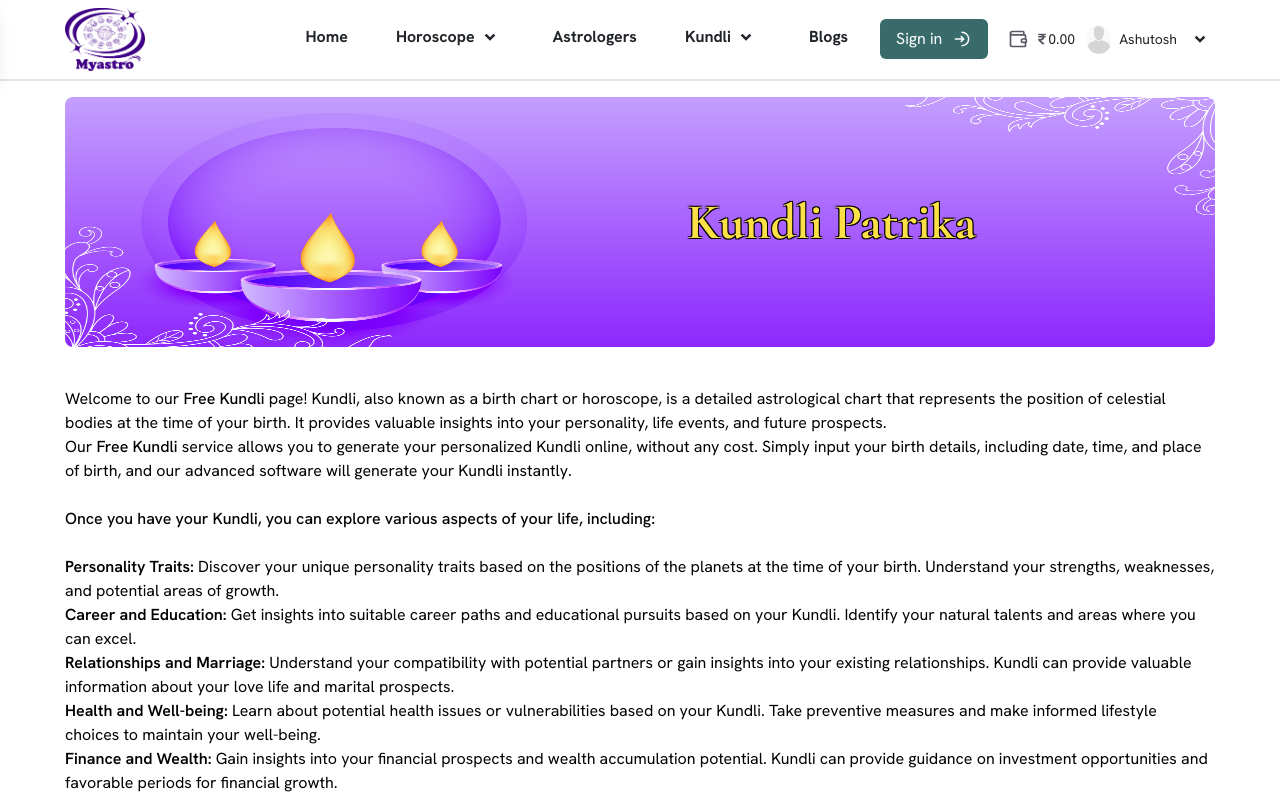
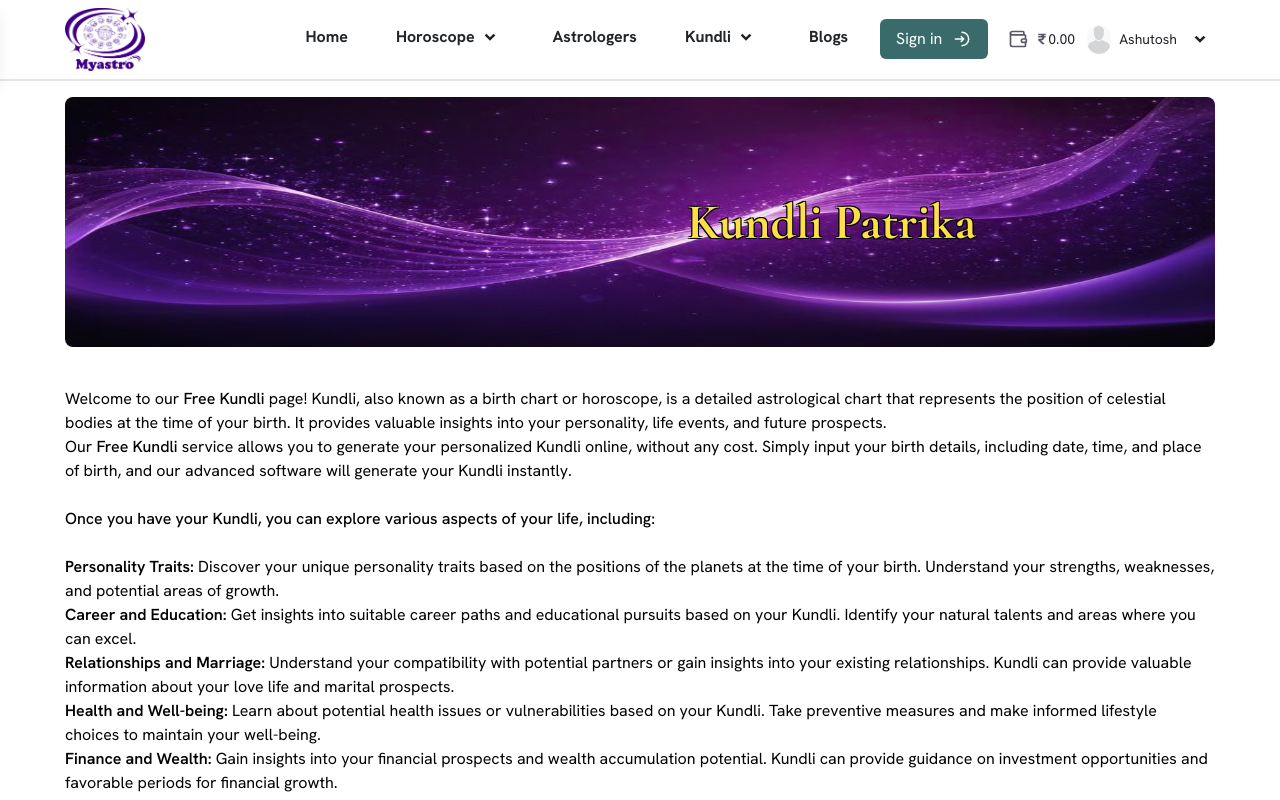
Before and after one commit to A-S-H-U-T-O-S-H-7/Myastro, a Next.js app: page /horoscope/free-kundli in a window 1280 px wide. Shown: the top 800 px of the page. Built offline with nearby package versions, Linux system fonts and the light colour scheme; a web font is replaced by a local one.

Commit message:
free kundli bg change

```diff
--- a/src/app/(Web)/horoscope/free-kundli/page.jsx
+++ b/src/app/(Web)/horoscope/free-kundli/page.jsx
@@ -9,7 +9,7 @@ function page() {
   return <div>
       <div className=" px-[10px] lg:px-[65px] py-4 ">
         <div className="relative">
-          <Image className="w-full h-[250px] rounded-lg flex" src="/Freekundli.jpg" alt="Icon" width={400} height={400} />
+          <Image className="w-full h-[250px] rounded-lg flex" src="/freekundli2.jpg" alt="Icon" width={400} height={400} />
           <h2 className="absolute top-1/2 left-2/3 transform -translate-x-1/2
                    -translate-y-1/2 text-yellow-300 text-[50px] font-heading font-bold
                    [text-shadow:_1px_1px_0_black,_-1px_1px_0_black,_1px_-1px_0_black,_-1px_-1px_0_black]">
```
Also changed, not shown: public/freekundli2.jpg (added).
